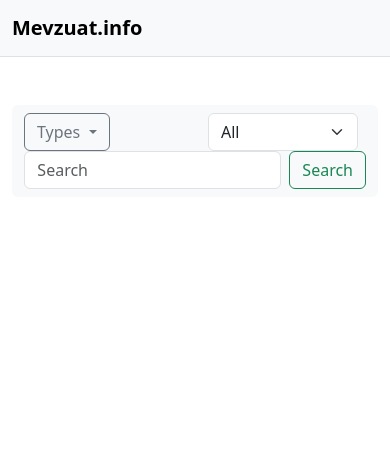
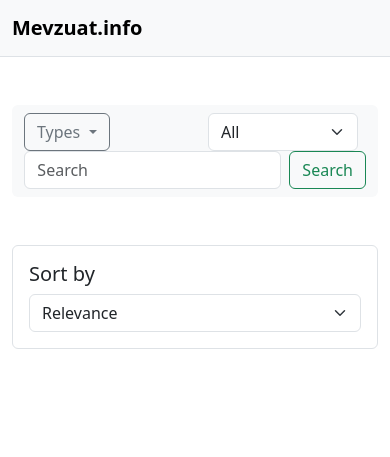
Before and after one commit to onurmatik/mevzuat, a Django app: template mevzuat/templates/search_results.html in a window 390 px wide. Shown: the top 457 px of the page. Run offline with Django 5.2, Linux system fonts and the light colour scheme; the template is opened without the code that fills it, so the values that code supplies are empty.

Commit message:
Add client-side sort box to search results

```diff
--- a/mevzuat/templates/search_results.html
+++ b/mevzuat/templates/search_results.html
@@ -36,8 +36,21 @@
     </form>
   </div>
 </nav>
-
-<div id="searchResults" class="mb-4"></div>
+<div class="row">
+  <div class="col-md-9 mb-4" id="leftColumn">
+    <div id="searchResults"></div>
+  </div>
+  <div class="col-md-3">
+    <div class="border rounded p-3 mb-4">
+      <h5>Sort by</h5>
+      <select id="sortSelect" class="form-select">
+        <option value="relevance">Relevance</option>
+        <option value="date_desc">Date (Newest)</option>
+        <option value="date_asc">Date (Oldest)</option>
+      </select>
+    </div>
+  </div>
+</div>
 {% endblock %}
 
 {% block extra_js %}
@@ -51,8 +64,10 @@
   const searchForm = document.getElementById('searchForm');
   const searchInput = document.getElementById('searchInput');
   const resultsDiv = document.getElementById('searchResults');
+  const sortSelect = document.getElementById('sortSelect');
   const typeMap = {};
   const slugToLabel = {};
+  let allResults = [];
 
   function slugify(str) {
     return str
@@ -85,6 +100,54 @@
       end = endDateInput.value;
     }
     return { start, end };
+  }
+
+  function sortResults() {
+    const sort = sortSelect.value;
+    if (sort === 'date_desc') {
+      allResults.sort((a, b) => {
+        const da = a.attributes?.date || '';
+        const db = b.attributes?.date || '';
+        return db.localeCompare(da);
+      });
+    } else if (sort === 'date_asc') {
+      allResults.sort((a, b) => {
+        const da = a.attributes?.date || '';
+        const db = b.attributes?.date || '';
+        return da.localeCompare(db);
+      });
+    } else {
+      allResults.sort((a, b) => (b.score || 0) - (a.score || 0));
+    }
+  }
+
+  function renderResults() {
+    if (!allResults.length) {
+      resultsDiv.innerHTML = '<div class="alert alert-warning">No results</div>';
+      observer.disconnect();
+      return;
+    }
+    const items = allResults.map(d => {
+      const title = d.attributes && d.attributes.title ? d.attributes.title : d.filename;
+      const date = d.attributes?.date || '';
+      const typeSlug = d.attributes?.type || '';
+      const typeLabel = slugToLabel[typeSlug] || typeSlug;
+      const score = typeof d.score === 'number' ? d.score.toFixed(2) : '';
+      const metaParts = [];
+      if (date) metaParts.push(date);
+      if (typeLabel) metaParts.push(typeLabel);
+      if (score) metaParts.push(`Relevance: ${score}`);
+      const meta = metaParts.join(' | ');
+      return `<li class="list-group-item"><strong>${title}</strong><br><small class="text-muted">${meta}</small><br>${d.text}</li>`;
+    }).join('');
+    resultsDiv.innerHTML = `<ul id="resultsList" class="list-group mb-4">${items}</ul><div id="scrollSentinel"></div>`;
+    const sentinel = document.getElementById('scrollSentinel');
+    observer.disconnect();
+    if (hasMore) {
+      observer.observe(sentinel);
+    } else {
+      sentinel.remove();
+    }
   }
 
   const PAGE_SIZE = 10;
@@ -131,35 +194,14 @@
         data = data.filter(d => selectedSlugs.includes(d.attributes?.type));
       }
       if (!append) {
-        if (!Array.isArray(data) || !data.length) {
-          resultsDiv.innerHTML = '<div class="alert alert-warning">No results</div>';
-          hasMore = false;
-          loading = false;
-          return;
-        }
-        resultsDiv.innerHTML = '<ul id="resultsList" class="list-group mb-4"></ul><div id="scrollSentinel"></div>';
+        allResults = data;
+      } else {
+        allResults = allResults.concat(data);
       }
-      const list = document.getElementById('resultsList');
-      list.insertAdjacentHTML('beforeend', data.map(d => {
-        const title = d.attributes && d.attributes.title ? d.attributes.title : d.filename;
-        const date = d.attributes?.date || '';
-        const typeSlug = d.attributes?.type || '';
-        const typeLabel = slugToLabel[typeSlug] || typeSlug;
-        const score = typeof d.score === 'number' ? d.score.toFixed(2) : '';
-        const metaParts = [];
-        if (date) metaParts.push(date);
-        if (typeLabel) metaParts.push(typeLabel);
-        if (score) metaParts.push(`Relevance: ${score}`);
-        const meta = metaParts.join(' | ');
-        return `<li class="list-group-item"><strong>${title}</strong><br><small class="text-muted">${meta}</small><br>${d.text}</li>`;
-      }).join(''));
       currentOffset += data.length;
       hasMore = has_more;
-      if (!hasMore) {
-        observer.disconnect();
-        const sentinel = document.getElementById('scrollSentinel');
-        if (sentinel) sentinel.remove();
-      }
+      sortResults();
+      renderResults();
     } catch (err) {
       console.error(err);
       if (!append) {
@@ -167,8 +209,6 @@
       }
     } finally {
       loading = false;
-      const sentinel = document.getElementById('scrollSentinel');
-      if (sentinel) sentinel.innerHTML = '';
     }
   }
 
@@ -176,11 +216,8 @@
     observer.disconnect();
     currentOffset = 0;
     hasMore = false;
+    allResults = [];
     await fetchResults(false);
-    if (hasMore) {
-      const sentinel = document.getElementById('scrollSentinel');
-      if (sentinel) observer.observe(sentinel);
-    }
   }
 
   searchForm.addEventListener('submit', e => {
@@ -201,6 +238,10 @@
   });
   endDateInput.addEventListener('change', () => {
     if (searchInput.value.trim()) performSearch();
+  });
+  sortSelect.addEventListener('change', () => {
+    sortResults();
+    renderResults();
   });
 
   async function loadTypes() {
```
